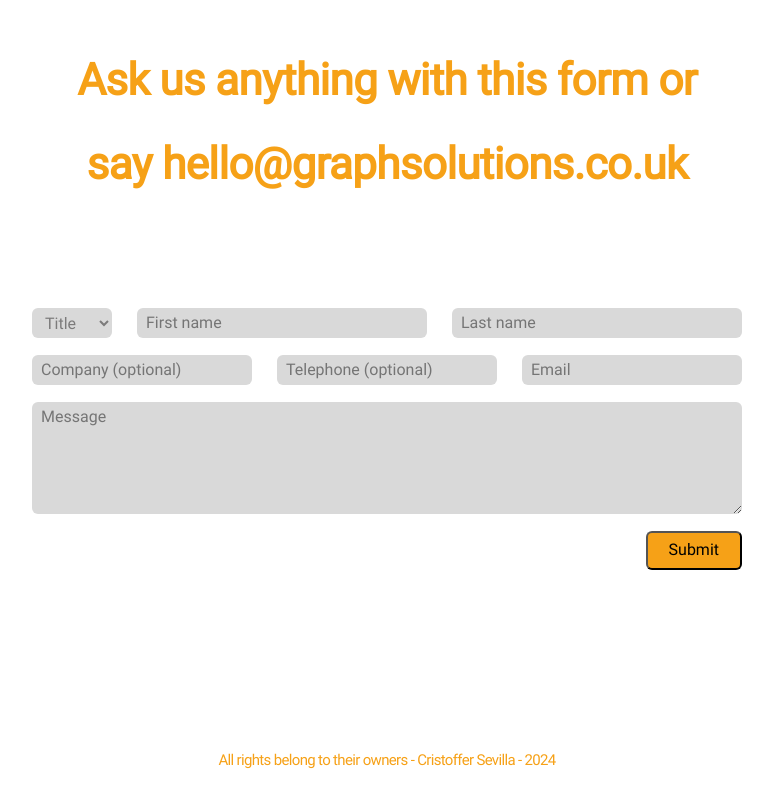
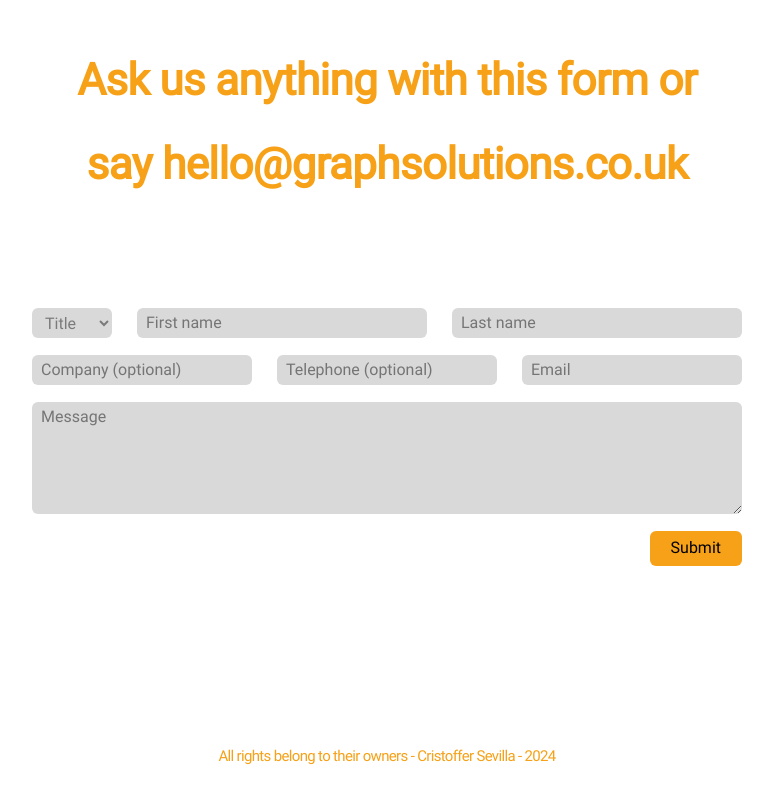
Before and after one commit to CristofferSevilla/graph-solution, a website built with Parcel: page index.html in a window 1280 px wide. Shown: the part 8091-8891 px from the top of the page, without its empty margins (153-926 px from the left). Built offline with nearby package versions, Linux system fonts and the light colour scheme; files whose address does not match are found by name.

Commit message:
Update main.css

```diff
--- a/css/main.css
+++ b/css/main.css
@@ -302,7 +302,7 @@ button {
   border-radius: 6px;
   background: var(--main);
   padding: 8px 21px;
-  /*border: 0;*/
+  border: none;
   font-weight: 500;
   text-transform: uppercase;
 
```
